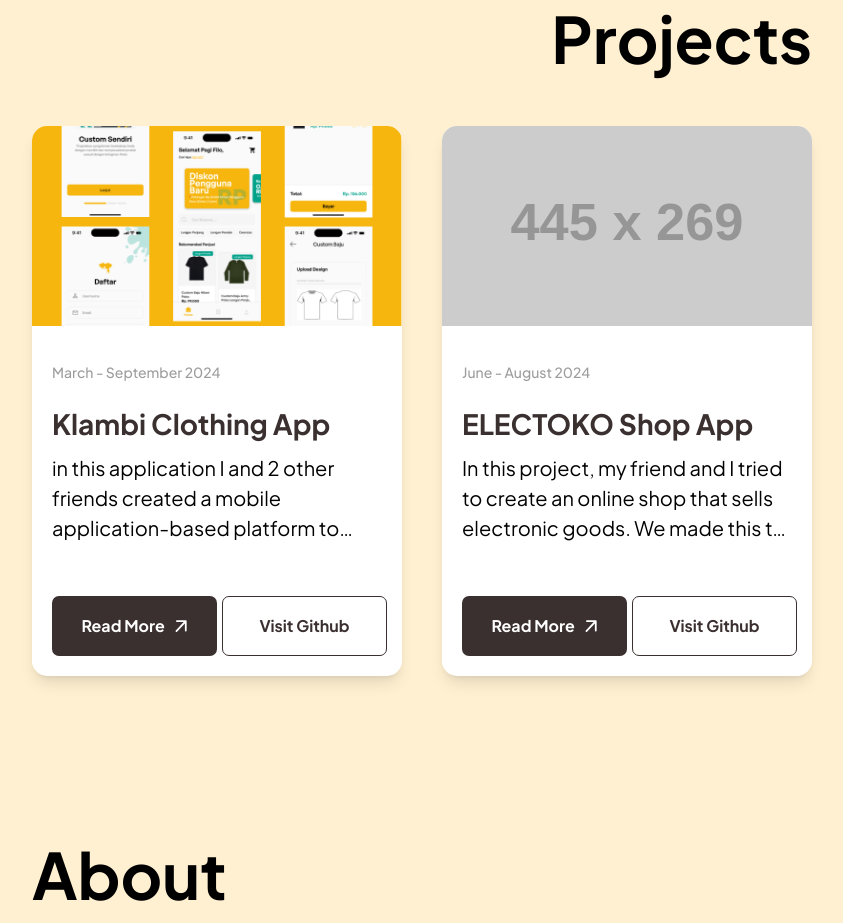
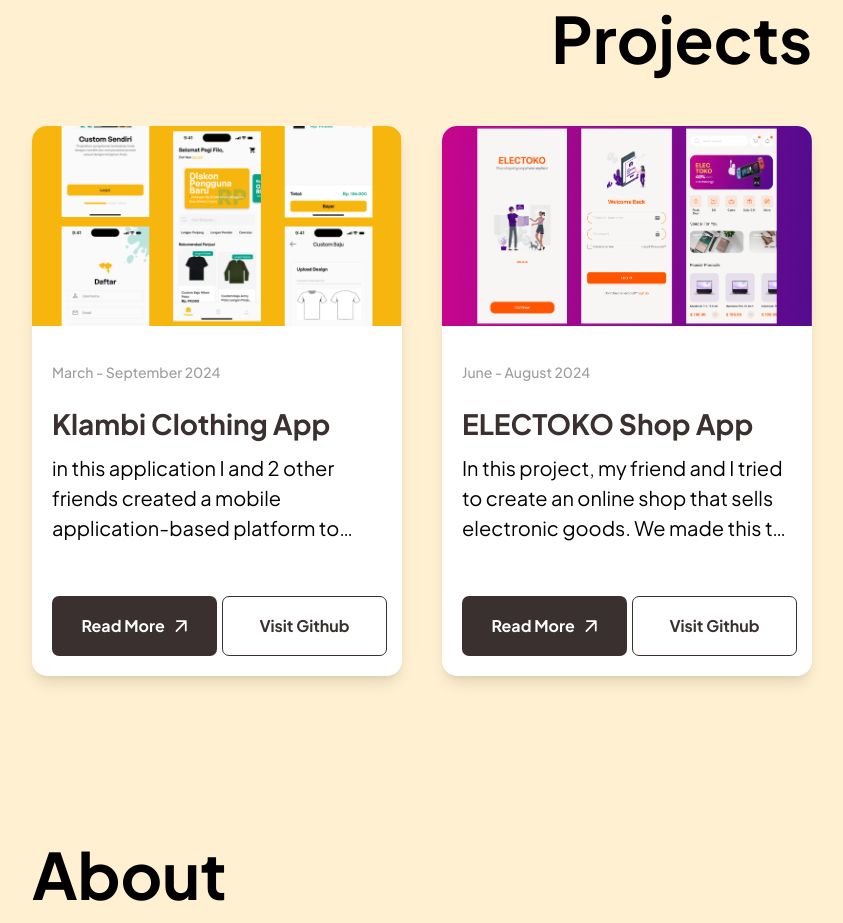
Before and after one commit to fdiwangkara/website-porto, a React (Vite) app: page / in a window 1280 px wide. Shown: the part 860-1783 px from the top of the page, without its empty margins (218-1061 px from the left). Built offline with nearby package versions, Linux system fonts and the light colour scheme; a web font is replaced by a local one.

Commit message:
benerin beberapa bug sama nambahin konten

```diff
--- a/src/components/filter.jsx
+++ b/src/components/filter.jsx
@@ -8,7 +8,7 @@
           key={option.value}
           className={`py-2 px-4 text-lg font-primaryMedium ${
             selected === option.value
-              ? "text-black border-b-2 border-black"
+              ? "text-black border-b-2 border-black transition-all"
               : "text-[#9D9D9D]"
           } transition-colors duration-200`}
           onClick={() => onChange(option.value)}
--- a/src/sections/contact.jsx
+++ b/src/sections/contact.jsx
@@ -17,7 +17,7 @@
       </div>
 
       {/* Content (Image and Buttons) */}
-      <div className="w-full h-auto md:h-[calc(100vh-200px)] flex flex-col md:flex-row justify-center md:justify-between items-center px-8 pt-[100px] md:pt-0 lg:pt-0">
+      <div className="w-full h-auto md:h-[calc(100vh-200px)] flex flex-col md:flex-row justify-center md:justify-between items-center px-8 pt-[50px] md:pt-0 lg:pt-0">
         {/* Left Section - Image (stays on start in larger screens, stacks on top in smaller screens) */}
         <div className="w-full md:w-1/3 flex justify-center md:justify-start mb-6 md:mb-0">
           <img
--- a/src/sections/projects.jsx
+++ b/src/sections/projects.jsx
@@ -1,6 +1,7 @@
 import React from "react";
 import Card from "../components/card"; // Ensure correct path for the Card component
 import Klambi from "../images/klambi.png";
+import Electoko from "../images/electoko.png";
 
 const Projects = () => {
   const projects = [
@@ -14,7 +15,7 @@
       githubLink: "https://github.com/AanKurniawan11/klambi_ta", // Link to the GitHub repo
     },
     {
-      imageSrc: "https://via.placeholder.com/445x269", // Placeholder image
+      imageSrc: Electoko, // Placeholder image
       timeline: "June - August 2024",
       title: "ELECTOKO Shop App",
       description:
--- /dev/null
+++ b/src/sections/read_more/klambi.jsx
@@ -0,0 +1,7 @@
+import React from "react";
+
+const klambi = () => {
+  return <div>klambi</div>;
+};
+
+export default klambi;
```
Also changed, not shown: src/images/electoko.png (added).
